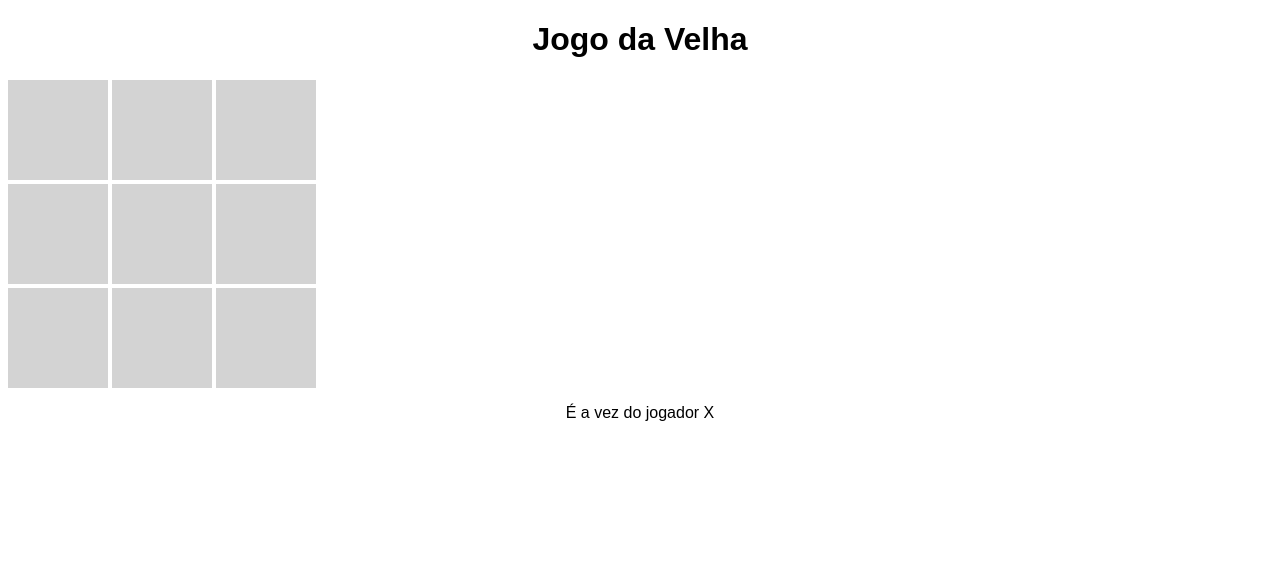
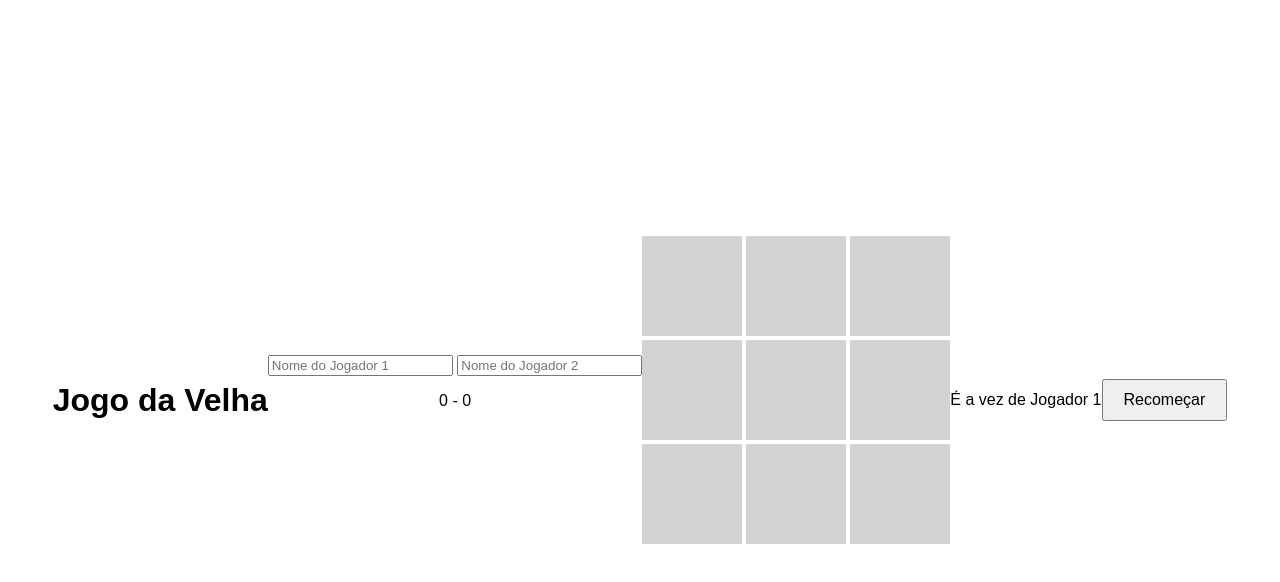
Before and after one commit to rezende0001/jogo, a plain HTML site: page index.html in a window 1280 px wide. Drawn offline with Linux system fonts and the light colour scheme.

Commit message:
Update index.html

```diff
--- a/index.html
+++ b/index.html
@@ -8,13 +8,18 @@
     body {
         font-family: Arial, sans-serif;
         text-align: center;
+        display: flex;
+        justify-content: center;
+        align-items: center;
+        height: 100vh;
+        margin: 0;
     }
     #board {
         display: grid;
         grid-template-columns: repeat(3, 100px);
         grid-template-rows: repeat(3, 100px);
         gap: 4px;
-        margin: 0 auto;
+        margin-bottom: 20px;
     }
     .cell {
         background-color: lightgray;
@@ -24,17 +29,47 @@
         font-size: 36px;
         cursor: pointer;
     }
+    #players {
+        margin-bottom: 20px;
+    }
+    #restartBtn {
+        padding: 10px 20px;
+        font-size: 16px;
+        cursor: pointer;
+    }
 </style>
 </head>
 <body>
 <h1>Jogo da Velha</h1>
+<div id="players">
+    <input type="text" id="player1Name" placeholder="Nome do Jogador 1">
+    <input type="text" id="player2Name" placeholder="Nome do Jogador 2">
+    <div id="score">
+        <p><span id="player1Score">0</span> - <span id="player2Score">0</span></p>
+    </div>
+</div>
 <div id="board"></div>
 <p id="status"></p>
+<button id="restartBtn">Recomeçar</button>
 <script>
     const board = document.getElementById('board');
     const status = document.getElementById('status');
+    const restartBtn = document.getElementById('restartBtn');
+    const player1NameInput = document.getElementById('player1Name');
+    const player2NameInput = document.getElementById('player2Name');
+    const player1ScoreDisplay = document.getElementById('player1Score');
+    const player2ScoreDisplay = document.getElementById('player2Score');
+    let player1Name = 'Jogador 1';
+    let player2Name = 'Jogador 2';
     let currentPlayer = 'X';
     let cells = Array.from({ length: 9 }, () => '');
+    let player1Score = 0;
+    let player2Score = 0;
+
+    function updatePlayerNames() {
+        player1Name = player1NameInput.value.trim() || 'Jogador 1';
+        player2Name = player2NameInput.value.trim() || 'Jogador 2';
+    }
 
     function handleClick(index) {
         if (cells[index] === '' && !isGameOver()) {
@@ -42,11 +77,12 @@
             renderBoard();
             if (checkWinner()) {
                 status.textContent = `O jogador ${currentPlayer} venceu!`;
+                updateScore();
             } else if (isBoardFull()) {
                 status.textContent = 'Empate!';
             } else {
                 currentPlayer = currentPlayer === 'X' ? 'O' : 'X';
-                status.textContent = `É a vez do jogador ${currentPlayer}`;
+                status.textContent = `É a vez de ${currentPlayer === 'X' ? player1Name : player2Name}`;
             }
         }
     }
@@ -88,8 +124,29 @@
         return checkWinner() || isBoardFull();
     }
 
+    function restartGame() {
+        cells = Array.from({ length: 9 }, () => '');
+        currentPlayer = 'X';
+        renderBoard();
+        updatePlayerNames();
+        status.textContent = `É a vez de ${player1Name}`;
+    }
+
+    function updateScore() {
+        if (currentPlayer === 'X') {
+            player1Score++;
+            player1ScoreDisplay.textContent = player1Score;
+        } else {
+            player2Score++;
+            player2ScoreDisplay.textContent = player2Score;
+        }
+    }
+
+    restartBtn.addEventListener('click', restartGame);
+
     renderBoard();
-    status.textContent = `É a vez do jogador ${currentPlayer}`;
+    updatePlayerNames();
+    status.textContent = `É a vez de ${player1Name}`;
 </script>
 </body>
 </html>
```
